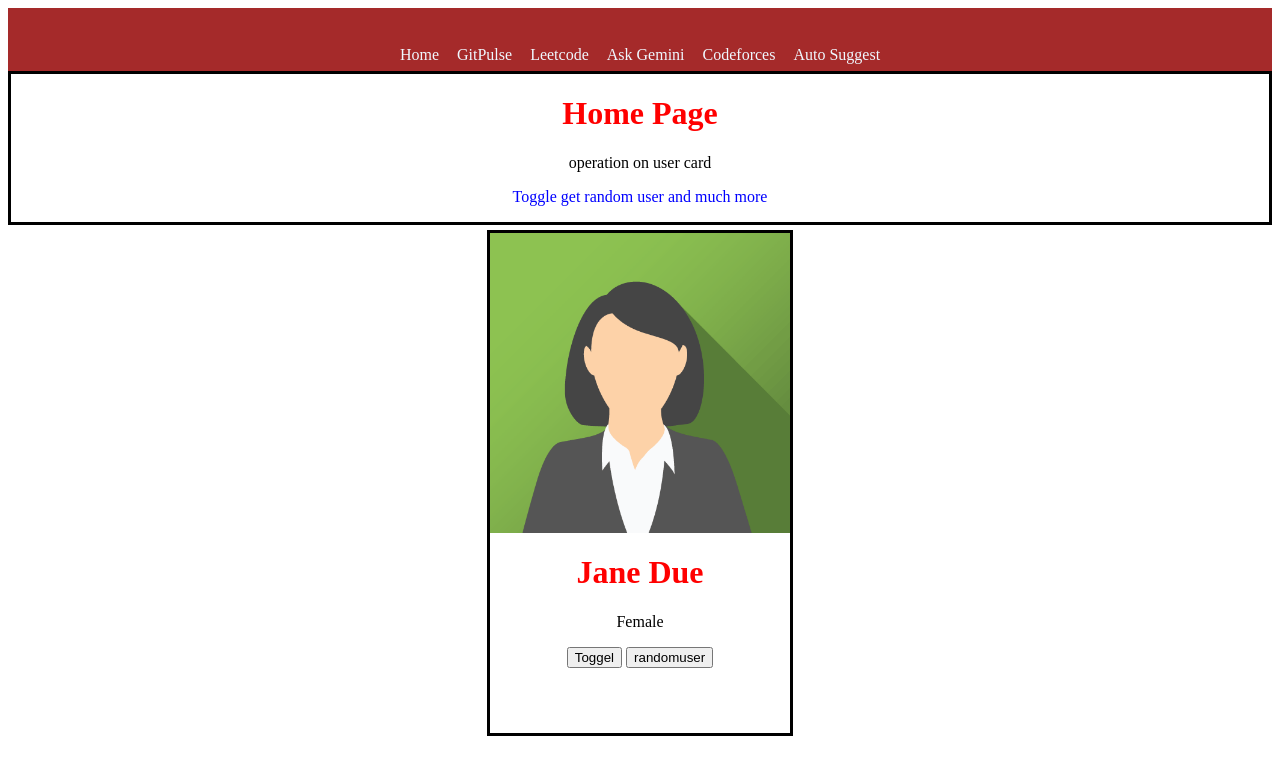
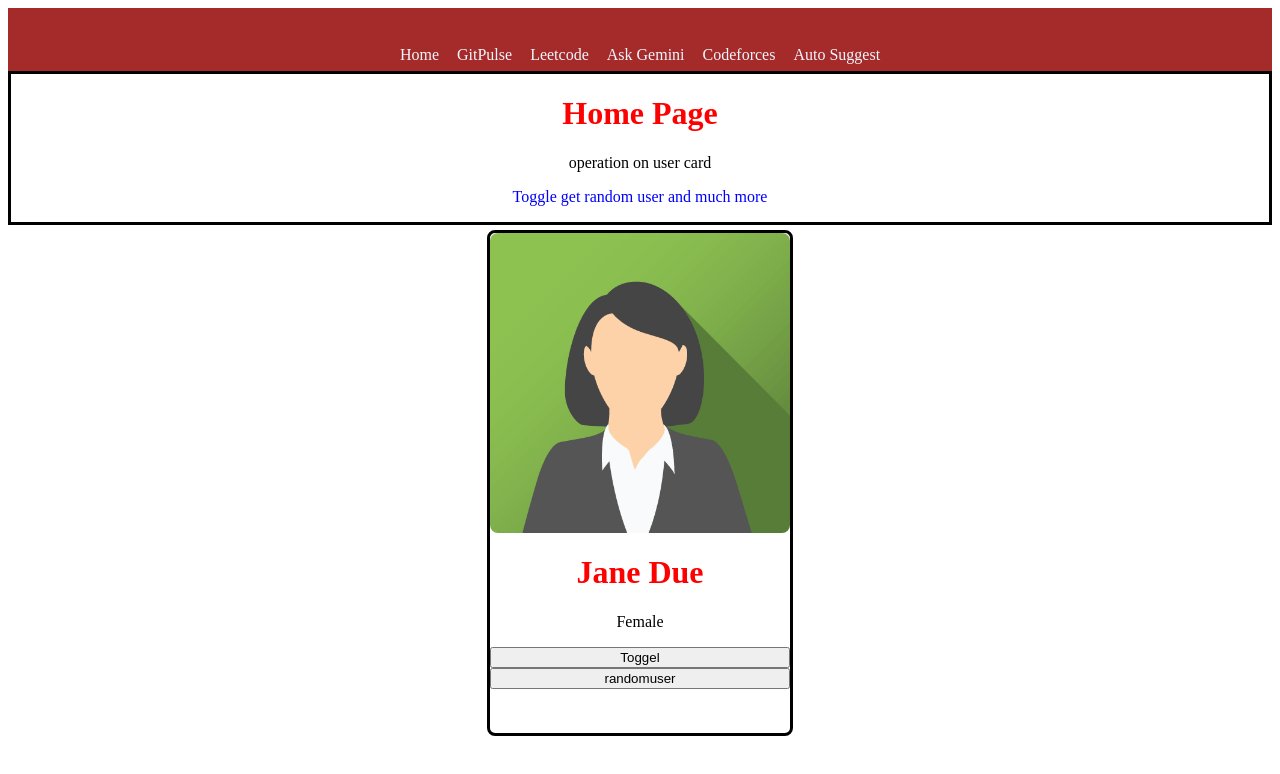
Before and after one commit to misbah318/autosuggest, a website: page frontend/index.html in a window 1280 px wide. Drawn offline with Linux system fonts and the light colour scheme.

Commit message:
adjustedwidth

```diff
--- a/frontend/index.css
+++ b/frontend/index.css
@@ -36,6 +36,7 @@ h1{
     align-items: center;
     margin: 5px auto;
     text-align: center;
+    border-radius: 8px;
 }
 #card-img{
     width: 300px;
@@ -46,6 +47,7 @@ h1{
 img{
     width: 300px;
     height: 300px;
+    border-radius: 8px;
 
 }
 #card h1,p{
@@ -55,6 +57,6 @@ img{
     text-align: center;
 
 }
-#button{
+button{
     width: 100%;
 }
--- a/frontend/index.js
+++ b/frontend/index.js
@@ -20,11 +20,9 @@ function toggle() {
 
     document.getElementById("img").src = users[curUserId].image;
 
-    document.getElementById("card-name").innerText =
-        users[curUserId].name;
+    document.getElementById("card-name").innerText =users[curUserId].name;
 
-    document.getElementById("card-gender").innerText =
-        users[curUserId].gender;
+    document.getElementById("card-gender").innerText = users[curUserId].gender;
 }
 
 console.log("Hello from JavaScript");
```
